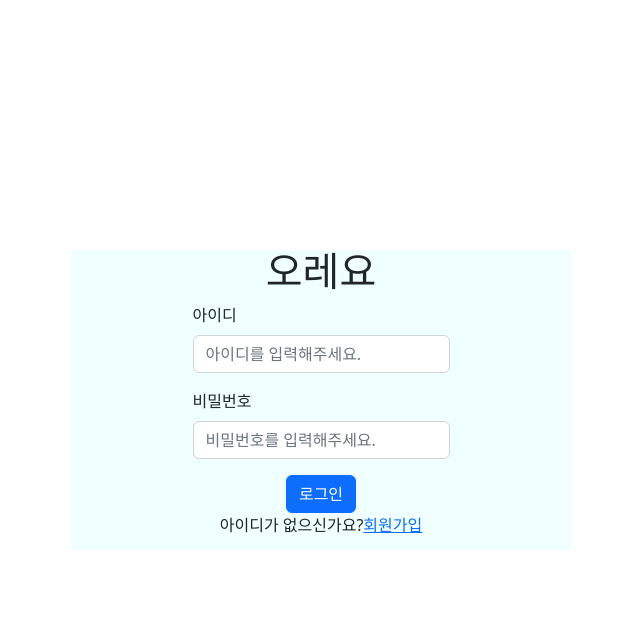
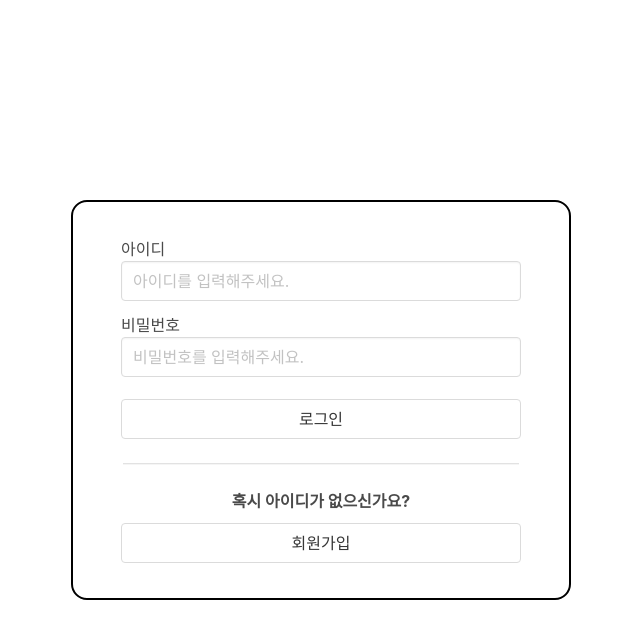
Before and after one commit to minseolki/FirstProject, a Flask app: page /login in a window 1280 px wide. Shown: the top 639 px of the page, without its empty margins (319-959 px from the left). Run offline with Flask 2, Linux system fonts and the light colour scheme; some libraries are stand-ins or nearby versions.

Commit message:
로그인 기능 구현

```diff
--- a/app.py
+++ b/app.py
@@ -26,8 +26,6 @@ def sign_in():
     #pw_hash = hashlib.sha256(password_receive.encode('utf-8')).hexdigest()
     pw_hash = password_receive;
     result = db.user.find_one({'id':username_receive,'password':pw_hash})
-    print(username_receive,pw_hash)
-    print(result)
     if result is not None:
         payload = {
             'id': username_receive,
--- a/templates/login.html
+++ b/templates/login.html
@@ -3,19 +3,12 @@
   <head>
     <meta charset="UTF-8" />
     <!-- CSS only -->
+
+    <!-- JavaScript Bundle with Popper -->
     <link
-      href="https://cdn.jsdelivr.net/npm/bootstrap@5.2.0/dist/css/bootstrap.min.css"
       rel="stylesheet"
-      integrity="sha384-gH2yIJqKdNHPEq0n4Mqa/HGKIhSkIHeL5AyhkYV8i59U5AR6csBvApHHNl/vI1Bx"
-      crossorigin="anonymous"
+      href="https://cdn.jsdelivr.net/npm/bulma@0.9.1/css/bulma.min.css"
     />
-    <!-- JavaScript Bundle with Popper -->
-    <script
-      src="https://cdn.jsdelivr.net/npm/bootstrap@5.2.0/dist/js/bootstrap.bundle.min.js"
-      integrity="sha384-A3rJD856KowSb7dwlZdYEkO39Gagi7vIsF0jrRAoQmDKKtQBHUuLZ9AsSv4jD4Xa"
-      crossorigin="anonymous"
-    ></script>
-
     <script src="https://ajax.googleapis.com/ajax/libs/jquery/3.4.1/jquery.min.js"></script>
     <script src="https://cdnjs.cloudflare.com/ajax/libs/jquery-cookie/1.4.1/jquery.cookie.js"></script>
 
@@ -32,49 +25,79 @@
 
       form {
         width: 500px;
-        background-color: azure;
-        height: 300px;
+        background-color: white;
+        height: 400px;
         display: flex;
         flex-direction: column;
         justify-content: center;
         align-items: center;
+        border: 2px solid black;
+        border-radius: 16px;
       }
 
+      .input {
+        width: 400px;
+      }
+      .button {
+        margin-top: 10px;
+        width: 400px;
+      }
+
+      .field {
+        display: flex;
+        flex-direction: column;
+      }
+      hr {
+        border-top: 1px solid #e2e2e2;
+        width: 80%;
+      }
       .signUp {
+        margin: 0 auto;
+        width: 100%;
         display: flex;
-        flex-direction: row;
+        flex-direction: column;
+        align-items: center;
+        justify-content: center;
         margin: 0 auto;
       }
 
-      .signUp > button {
-        width: 200px;
+      .signUp > p {
+        font-weight: bold;
       }
     </style>
     <script>
+      function signUp() {
+        window.location.replace("/");
+      }
       function signIn() {
-        let username = $("#input-username").val();
+        let id = $("#input-id").val();
         let password = $("#input-password").val();
-        console.log(username, password);
-        if (username == "") {
-          $("#help-id-login").text("아이디를 입력해주세요.");
-          $("#input-username").focus();
+
+        if (id == "") {
+          $("#help-id").removeClass("is-hidden");
+          $("#help-id").text("아이디를 입력해주세요.");
+          $("#input-id").focus();
           return;
         } else {
           $("#help-id-login").text("");
+          $("#help-id").addClass("is-hidden");
         }
 
         if (password == "") {
-          $("#help-password-login").text("비밀번호를 입력해주세요.");
+          $("#help-password").text("비밀번호를 입력해주세요.");
+          $("#help-password").removeClass("is-hidden");
           $("#input-password").focus();
           return;
         } else {
           $("#help-password-login").text("");
+          $("#help-password").addClass("is-hidden");
         }
+
         $.ajax({
           type: "POST",
           url: "/api/sign_in",
           data: {
-            username_give: username,
+            username_give: id,
             password_give: password,
           },
           success: function (response) {
@@ -92,37 +115,40 @@
   <body>
     <div class="container">
       <form id="login">
-        <h1>오레요</h1>
-        <div class="mb-3">
-          <label for="exampleFormControlInput1" class="form-label"
-            >아이디</label
-          >
+        <div class="field">
+          <label for="input-id" class="form-label">아이디</label>
           <input
-            type="email"
-            class="form-control"
-            id="input-username"
+            class="input"
+            type="text"
+            id="input-id"
             placeholder="아이디를 입력해주세요."
           />
+          <p id="help-id" class="help is-hidden">
+            아이디는 2-10자의 영문과 숫자와 일부 특수문자(._-)만 입력
+            가능합니다.
+          </p>
         </div>
-        <div class="mb-3">
-          <label for="exampleFormControlInput1" class="form-label"
-            >비밀번호</label
-          >
+        <div class="field">
+          <label for="input-password" class="form-label">비밀번호</label>
           <input
-            type="email"
-            class="form-control"
+            type="password"
+            class="input"
             id="input-password"
             placeholder="비밀번호를 입력해주세요."
           />
+          <p id="help-password" class="help is-hidden">
+            아이디는 2-10자의 영문과 숫자와 일부 특수문자(._-)만 입력
+            가능합니다.
+          </p>
         </div>
 
-        <button type="button" class="btn btn-primary" onClick="signIn()">
-          로그인
-        </button>
-
+        <button type="button" class="button" onclick="signIn()">로그인</button>
+        <hr />
         <div class="signUp">
-          <p>아이디가 없으신가요?</p>
-          <a href="/">회원가입</a>
+          <p>혹시 아이디가 없으신가요?</p>
+          <button type="button" class="button" onclick="signUp()">
+            회원가입
+          </button>
         </div>
       </form>
     </div>
```
Also changed, not shown: templates/index.html (+15 -6 lines).
